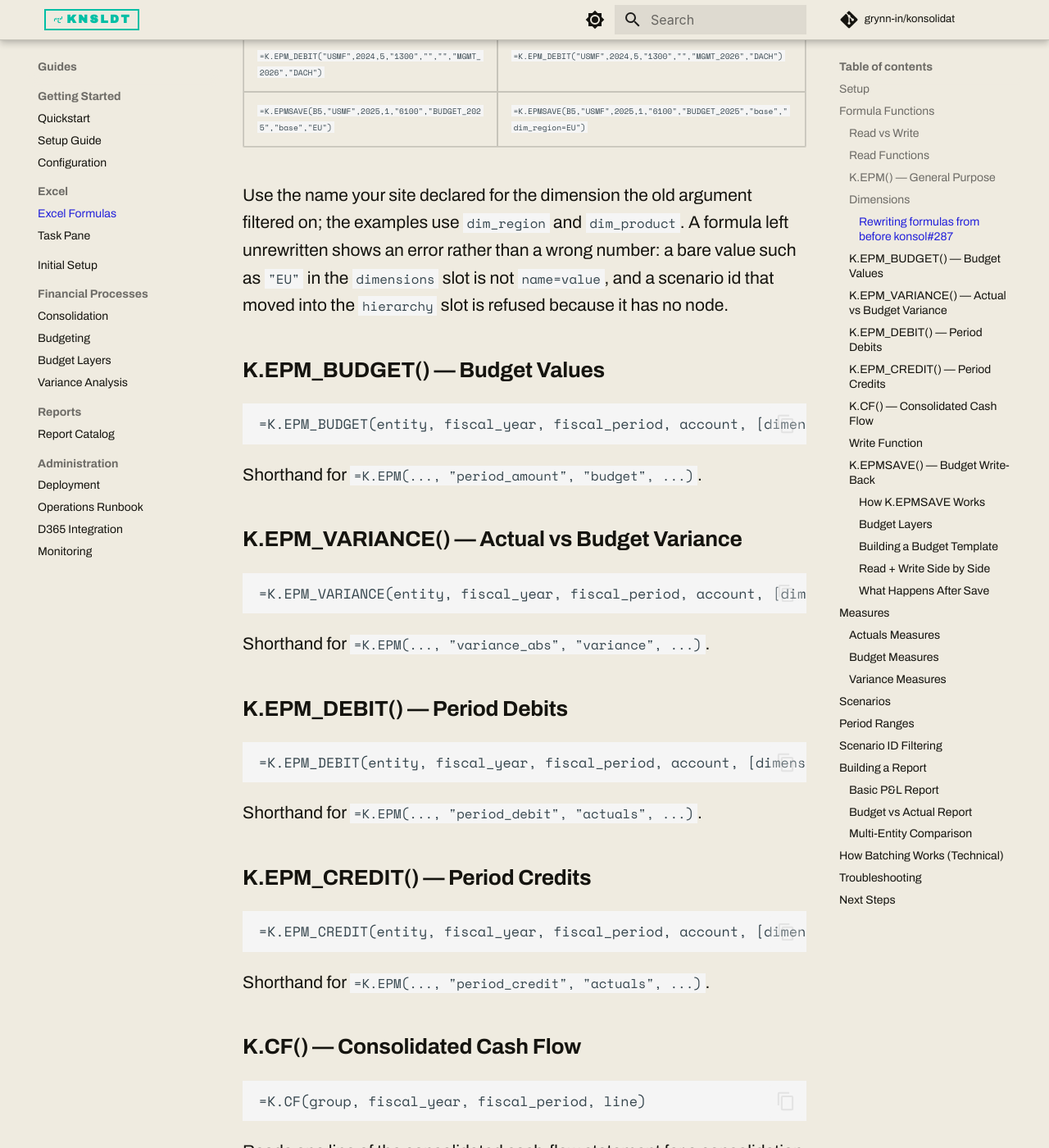
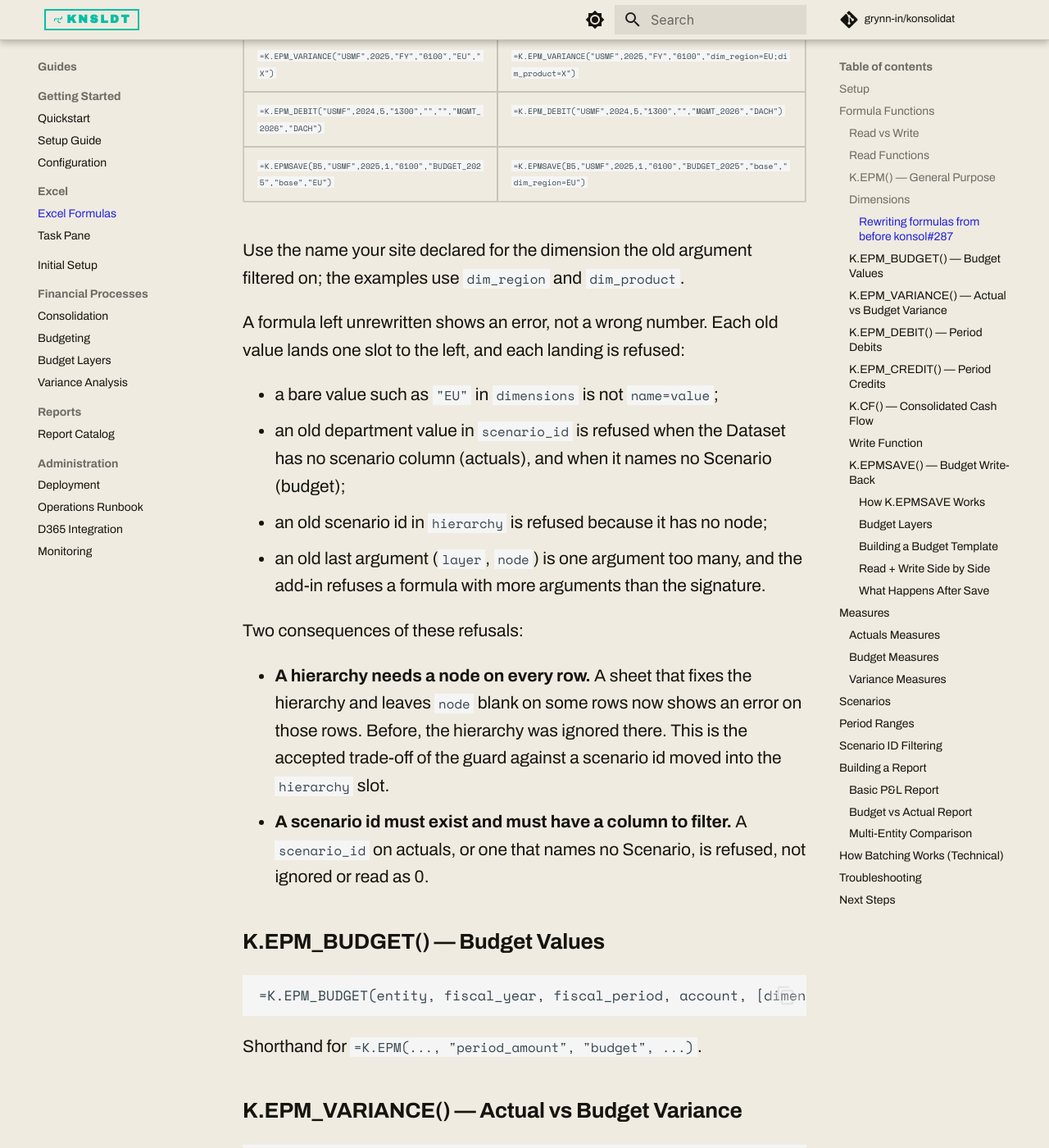
Before and after one commit to grynn-in/konsolidat, an MkDocs documentation site: the page built from docs/user-guide/excel-formulas-guide.md, in a window 1280 px wide and 1400 px high, scrolled down 4022 px. Shown: the whole window at 82% size. Built offline with MkDocs 1.6.1 and Material for MkDocs 9.7.7, drawn with Linux system fonts in a browser that asks for light colours; comment, search, counter and statistics services are not loaded; some of the changed text lies outside the part shown.

Commit message:
Docs: refusals that keep an unrewritten formula from a wrong number; range and text-form limits (konsol#287 review)
Co-Authored-By: Claude Opus 5.5 <noreply@anthropic.com>

```diff
--- a/docs/user-guide/excel-formulas-guide.md
+++ b/docs/user-guide/excel-formulas-guide.md
@@ -69,8 +69,10 @@ Every read function and `K.EPMSAVE` take one `dimensions` argument for any numbe
 of dimensions (konsol#287). Give it in one of two forms:
 
 - **One text cell:** `"dim_region=EU;dim_product=X"`. Spaces around names and values are ignored.
+  This form cannot carry a value that contains `;`. Use the range form for such a value.
 - **A 2-column range:** names in the first column, values in the second, e.g. `$H$1:$I$2`
-  holding `dim_region | EU` and `dim_product | X`. A fully blank row is skipped.
+  holding `dim_region | EU` and `dim_product | X`. The range has no header row: every row
+  is a name/value pair. A fully blank row is skipped.
 
 Each name is a dimension your site declared (a Published Dimension record).
 The server refuses a name the Dataset does not have (reads) or that is not a
@@ -95,10 +97,27 @@ one.
 | `=K.EPMSAVE(B5,"USMF",2025,1,"6100","BUDGET_2025","base","EU")` | `=K.EPMSAVE(B5,"USMF",2025,1,"6100","BUDGET_2025","base","dim_region=EU")` |
 
 Use the name your site declared for the dimension the old argument filtered
-on; the examples use `dim_region` and `dim_product`. A formula left
-unrewritten shows an error rather than a wrong number: a bare value such as
-`"EU"` in the `dimensions` slot is not `name=value`, and a scenario id that
-moved into the `hierarchy` slot is refused because it has no node.
+on; the examples use `dim_region` and `dim_product`.
+
+A formula left unrewritten shows an error, not a wrong number. Each old value
+lands one slot to the left, and each landing is refused:
+
+- a bare value such as `"EU"` in `dimensions` is not `name=value`;
+- an old department value in `scenario_id` is refused when the Dataset has no
+  scenario column (actuals), and when it names no Scenario (budget);
+- an old scenario id in `hierarchy` is refused because it has no node;
+- an old last argument (`layer`, `node`) is one argument too many, and the
+  add-in refuses a formula with more arguments than the signature.
+
+Two consequences of these refusals:
+
+- **A hierarchy needs a node on every row.** A sheet that fixes the hierarchy
+  and leaves `node` blank on some rows now shows an error on those rows.
+  Before, the hierarchy was ignored there. This is the accepted trade-off of
+  the guard against a scenario id moved into the `hierarchy` slot.
+- **A scenario id must exist and must have a column to filter.** A
+  `scenario_id` on actuals, or one that names no Scenario, is refused, not
+  ignored or read as 0.
 
 ### K.EPM_BUDGET() — Budget Values
 
```
